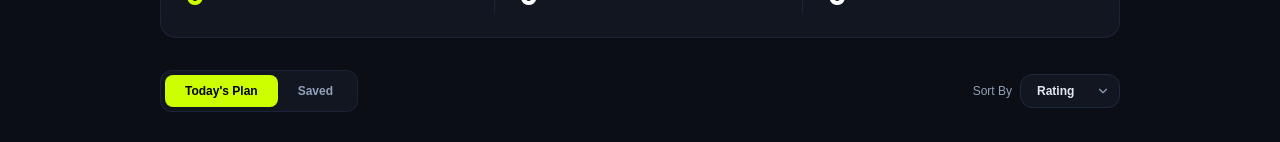
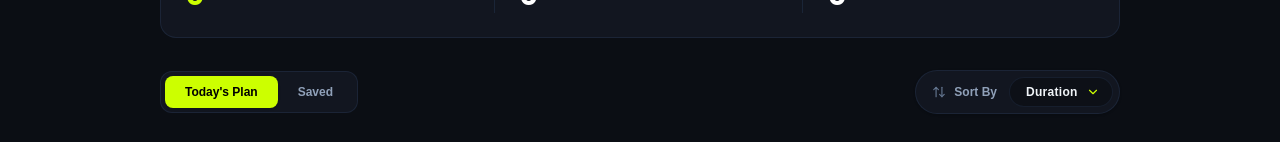
Before and after one commit to akashonline24hour/fitlog-app, a Next.js app: page /my-plan in a window 1280 px wide. Shown: the part 273-415 px from the top of the page. Built offline with nearby package versions, Linux system fonts and the light colour scheme.

Commit message:
feat(plan): update PlanDashboard sorting and UI styling

```diff
--- a/src/components/plan/PlanDashboard.tsx
+++ b/src/components/plan/PlanDashboard.tsx
@@ -1,9 +1,17 @@
 "use client";
 
-import React, { useState } from "react";
+import React, { useState, useRef, useEffect } from "react";
 import Link from "next/link";
 import Image from "next/image";
-import { Check, Clock, Flame, Star, ChevronDown, X } from "lucide-react";
+import {
+  Check,
+  Clock,
+  Flame,
+  Star,
+  ChevronDown,
+  X,
+  ArrowUpDown,
+} from "lucide-react";
 import { usePlan } from "@/context/PlanContext";
 
 export default function PlanDashboard() {
@@ -17,7 +25,27 @@ export default function PlanDashboard() {
   } = usePlan();
 
   const [activeTab, setActiveTab] = useState<"today" | "saved">("today");
-  const [sortBy, setSortBy] = useState<string>("rating");
+  const [sortBy, setSortBy] = useState<string>("duration");
+  const [sortOpen, setSortOpen] = useState(false);
+  const sortRef = useRef<HTMLDivElement>(null);
+
+  const sortOptions = [
+    { value: "duration", label: "Duration" },
+    { value: "calories", label: "Calories" },
+    { value: "rating", label: "Rating" },
+  ];
+  const activeSortLabel =
+    sortOptions.find((o) => o.value === sortBy)?.label ?? "Sort";
+
+  useEffect(() => {
+    function handleClickOutside(e: MouseEvent) {
+      if (sortRef.current && !sortRef.current.contains(e.target as Node)) {
+        setSortOpen(false);
+      }
+    }
+    document.addEventListener("mousedown", handleClickOutside);
+    return () => document.removeEventListener("mousedown", handleClickOutside);
+  }, []);
 
   // Dynamically select list based on active tab
   const currentList = activeTab === "today" ? todayPlan : savedPlan;
@@ -35,11 +63,10 @@ export default function PlanDashboard() {
 
   // Apply sorting
   const sortedList = [...currentList].sort((a, b) => {
-    if (sortBy === "rating") return (b.rating || 0) - (a.rating || 0);
     if (sortBy === "duration") return (b.duration || 0) - (a.duration || 0);
     if (sortBy === "calories")
       return (b.caloriesBurned || 0) - (a.caloriesBurned || 0);
-    if (sortBy === "name") return a.name.localeCompare(b.name);
+    if (sortBy === "rating") return (b.rating || 0) - (a.rating || 0);
     return 0;
   });
 
@@ -104,21 +131,53 @@ export default function PlanDashboard() {
         </div>
 
         {/* SORT BY DROPDOWN */}
-        <div className="flex items-center space-x-2 text-xs">
-          <span className="text-slate-400 font-medium">Sort By</span>
-          <div className="relative">
-            <select
-              value={sortBy}
-              onChange={(e) => setSortBy(e.target.value)}
-              className="appearance-none bg-[#121620] border border-slate-800 text-slate-200 text-xs rounded-xl px-4 py-2 pr-8 font-semibold focus:outline-none focus:border-slate-700 cursor-pointer"
-            >
-              <option value="rating">Rating</option>
-              <option value="duration">Duration</option>
-              <option value="calories">Calories</option>
-              <option value="name">Name</option>
-            </select>
-            <ChevronDown className="w-3.5 h-3.5 text-slate-400 absolute right-2.5 top-1/2 -translate-y-1/2 pointer-events-none" />
-          </div>
+        <div
+          className="flex items-center bg-[#121620] border border-slate-800/80 rounded-full pl-4 pr-1.5 py-1.5 text-xs shadow-sm relative"
+          ref={sortRef}
+        >
+          <ArrowUpDown className="w-3.5 h-3.5 text-slate-500 mr-2" />
+          <span className="text-slate-400 font-semibold mr-3 hidden sm:inline">
+            Sort By
+          </span>
+
+          <button
+            type="button"
+            onClick={() => setSortOpen((o) => !o)}
+            className={`flex items-center justify-between gap-2 bg-[#0d1017] border text-slate-100 text-xs rounded-full pl-4 pr-3 py-1.5 font-bold tracking-wide transition-all duration-150 cursor-pointer min-w-[104px] ${
+              sortOpen
+                ? "border-[#ccff00]/60 ring-2 ring-[#ccff00]/40"
+                : "border-slate-800/60 hover:border-slate-700 hover:bg-[#171c26]"
+            }`}
+          >
+            <span>{activeSortLabel}</span>
+            <ChevronDown
+              className={`w-3.5 h-3.5 text-[#ccff00] transition-transform duration-150 ${
+                sortOpen ? "rotate-180" : ""
+              }`}
+            />
+          </button>
+
+          {sortOpen && (
+            <div className="absolute top-full right-0 mt-2 w-36 bg-[#121620] border border-slate-800/80 rounded-xl shadow-xl shadow-black/40 overflow-hidden z-20 py-1">
+              {sortOptions.map((opt) => (
+                <button
+                  key={opt.value}
+                  type="button"
+                  onClick={() => {
+                    setSortBy(opt.value);
+                    setSortOpen(false);
+                  }}
+                  className={`w-full text-left px-4 py-2.5 text-xs font-semibold transition ${
+                    sortBy === opt.value
+                      ? "bg-[#ccff00] text-black"
+                      : "text-slate-300 hover:bg-slate-800/70"
+                  }`}
+                >
+                  {opt.label}
+                </button>
+              ))}
+            </div>
+          )}
         </div>
       </div>
 
```
